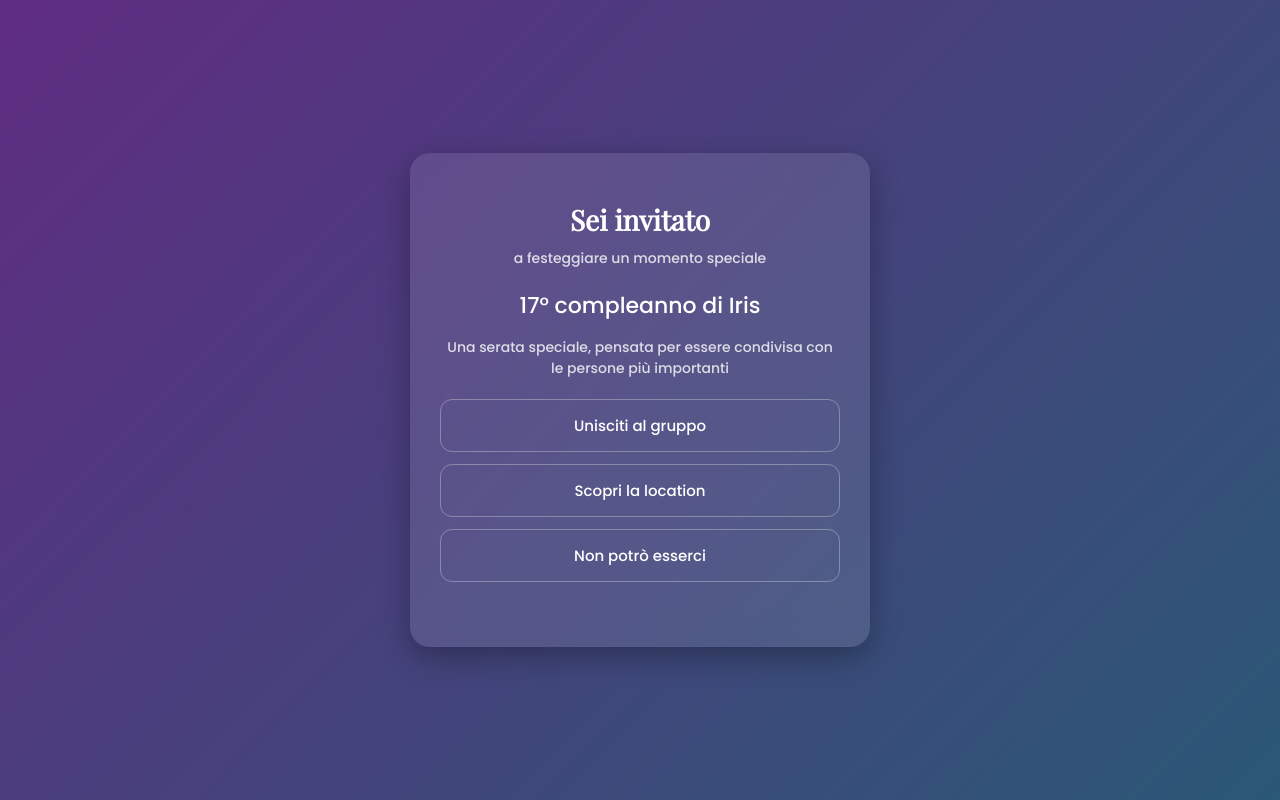
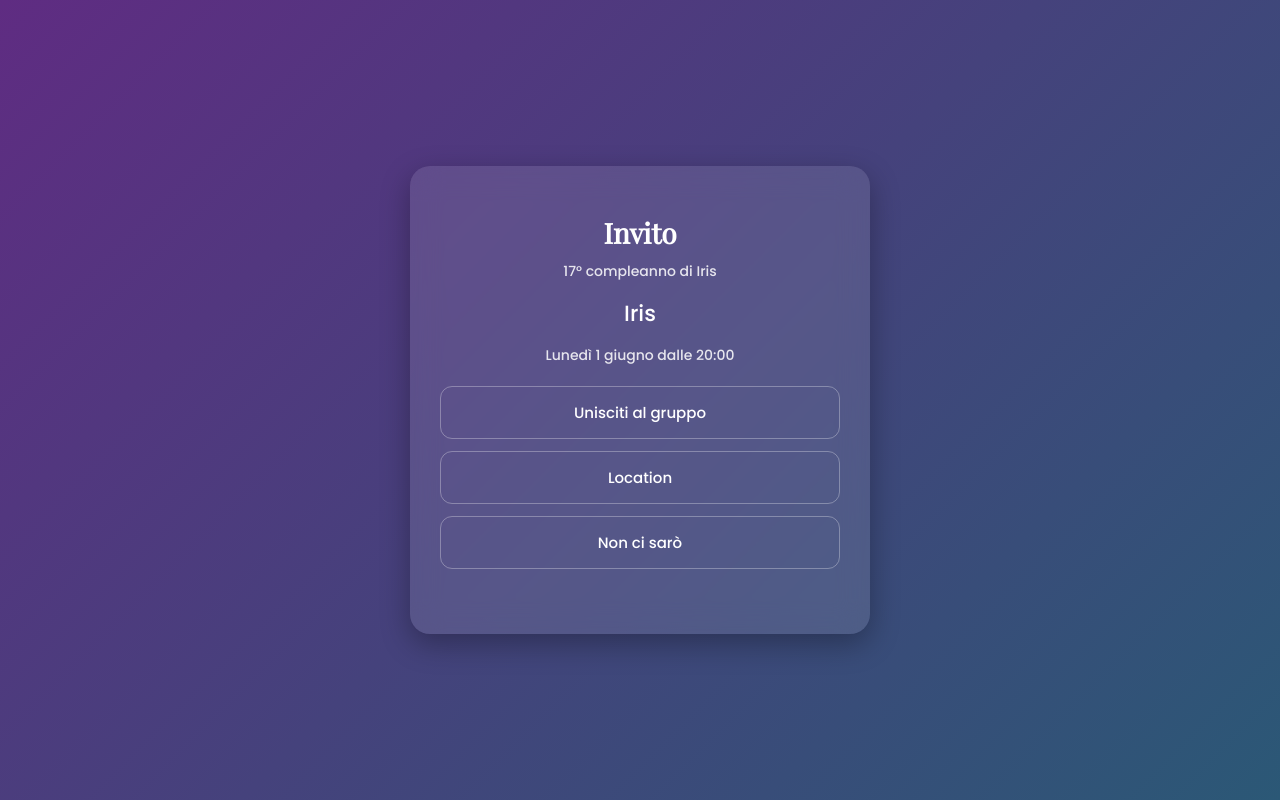
Before and after one commit to tia1209/Invito-compleanno-Iris, a plain HTML site: page index.html in a window 1280 px wide. Drawn offline with nearby package versions, Linux system fonts and the light colour scheme.

Commit message:
Update index.html

```diff
--- a/index.html
+++ b/index.html
@@ -36,10 +36,10 @@
       margin-bottom: 10px;
     }
 
-    .subtitle {
+    .info {
       font-size: 14px;
-      opacity: 0.8;
-      margin-bottom: 20px;
+      opacity: 0.85;
+      margin-bottom: 15px;
     }
 
     .name {
@@ -92,14 +92,14 @@
 <body>
 
   <div class="card">
-    <h1>Sei invitato</h1>
+    <h1>Invito</h1>
 
-    <div class="subtitle">a festeggiare un momento speciale</div>
+    <div class="info">17° compleanno di Iris</div>
 
-    <div class="name">17° compleanno di Iris</div>
+    <div class="name">Iris</div>
 
-    <div class="subtitle">
-      Una serata speciale, pensata per essere condivisa con le persone più importanti
+    <div class="info">
+      Lunedì 1 giugno dalle 20:00
     </div>
 
     <div class="buttons">
@@ -108,16 +108,16 @@
       </a>
 
       <a class="btn" href="https://maps.app.goo.gl/coNEL5KcRjxZD5jw9">
-        Scopri la location
+        Location
       </a>
 
       <button class="btn" onclick="showMessage()">
-        Non potrò esserci
+        Non ci sarò
       </button>
     </div>
 
     <div class="message" id="message">
-      Mi dispiace che non ci sarai 💔
+      Ok, ricevuto.
     </div>
   </div>
 
```
